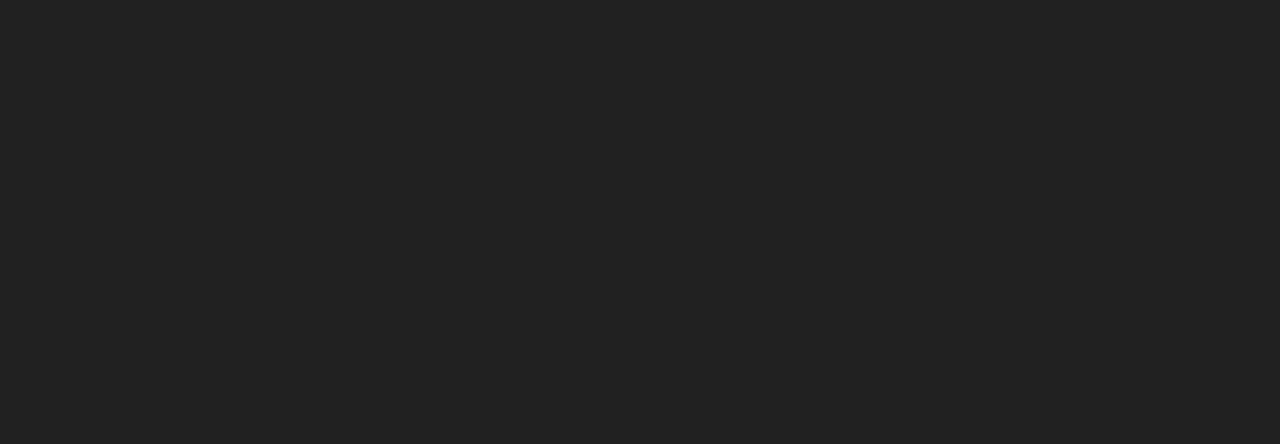
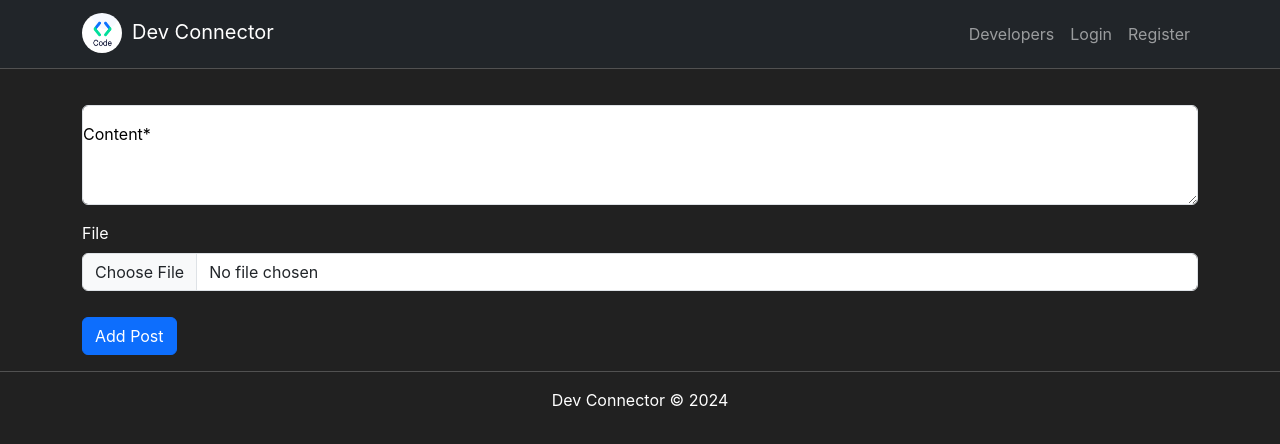
Before and after one commit to anas464092/dev-connector, a React (Create React App) app in the folder frontend/: page /add-post in a window 1280 px wide. Before the commit this address had no page. Shown: the top 444 px of the page. Built offline with nearby package versions, Linux system fonts and the light colour scheme.

Commit message:
Add add-post apge

```diff
--- a/frontend/src/Pages/AddPost.jsx
+++ b/frontend/src/Pages/AddPost.jsx
@@ -1,7 +1,52 @@
-import React from 'react';
+import React, { useState } from 'react';
+import { Button, FloatingLabel, Form, Row } from 'react-bootstrap';
 
 function AddPost() {
-    return <div>Hello from the add comment</div>;
+    const [content, setContent] = useState('');
+
+    const handleSubmit = (e) => {
+        e.preventDefault();
+        console.log(content);
+        setContent('');
+    };
+
+    return (
+        <>
+            <Form
+                noValidate
+                onSubmit={handleSubmit}
+                style={{ marginTop: '20px' }}
+            >
+                <Row className='mb-3'>
+                    <FloatingLabel
+                        controlId='floatingTextarea2'
+                        label='Content*'
+                        style={{ color: 'black' }}
+                    >
+                        <Form.Control
+                            as='textarea'
+                            value={content}
+                            onChange={(e) => setContent(e.target.value)}
+                            placeholder='Leave a comment here'
+                            style={{ height: '100px', color: 'black' }}
+                        />
+                    </FloatingLabel>
+                </Row>
+                <Form.Group className='position-relative mb-3'>
+                    <Form.Label>File</Form.Label>
+                    <Form.Control
+                        type='file'
+                        required
+                        name='file'
+                        accept='image/*'
+                    />
+                </Form.Group>
+                <Button style={{ marginTop: '10px' }} type='submit'>
+                    Add Post
+                </Button>
+            </Form>
+        </>
+    );
 }
 
 export default AddPost;
--- a/frontend/src/index.js
+++ b/frontend/src/index.js
@@ -12,6 +12,7 @@
 import Posts from './Pages/Posts';
 import SinglePost from './Pages/SinglePost';
 import Protected from './components/Protected';
+import AddPost from './Pages/AddPost';
 
 const Root = () => (
     <Router>
@@ -20,6 +21,7 @@
                 <Route element={<Protected />}>
                     <Route path='/posts' element={<Posts />} />
                     <Route path='/post/:id' element={<SinglePost />} />
+                    <Route path='add-post' element={<AddPost />} />
                 </Route>
                 <Route index path='/' element={<Home />} />
                 <Route path='/login' element={<Login />} />
```
Also changed, not shown: frontend/src/index.css (line endings or trailing spaces).
